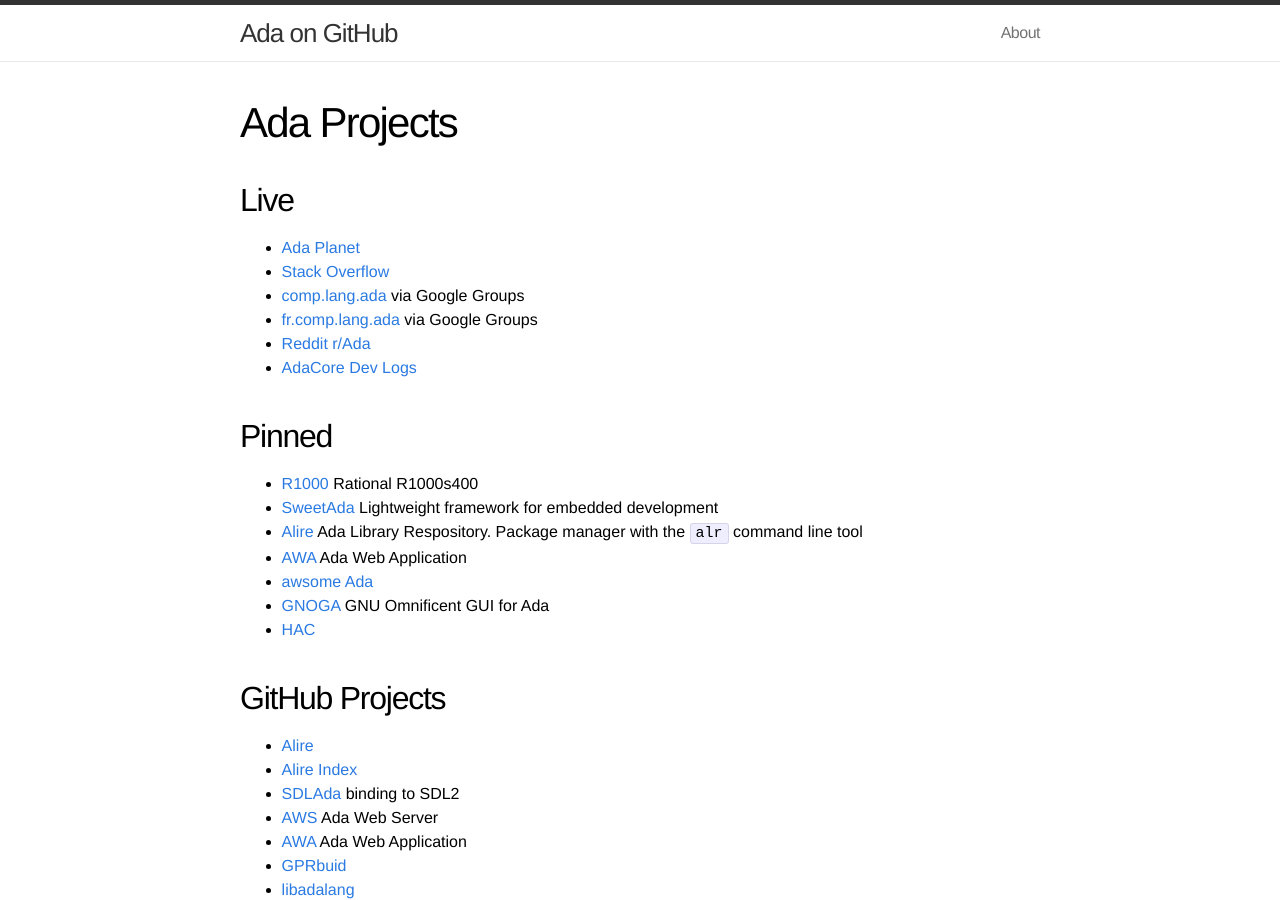
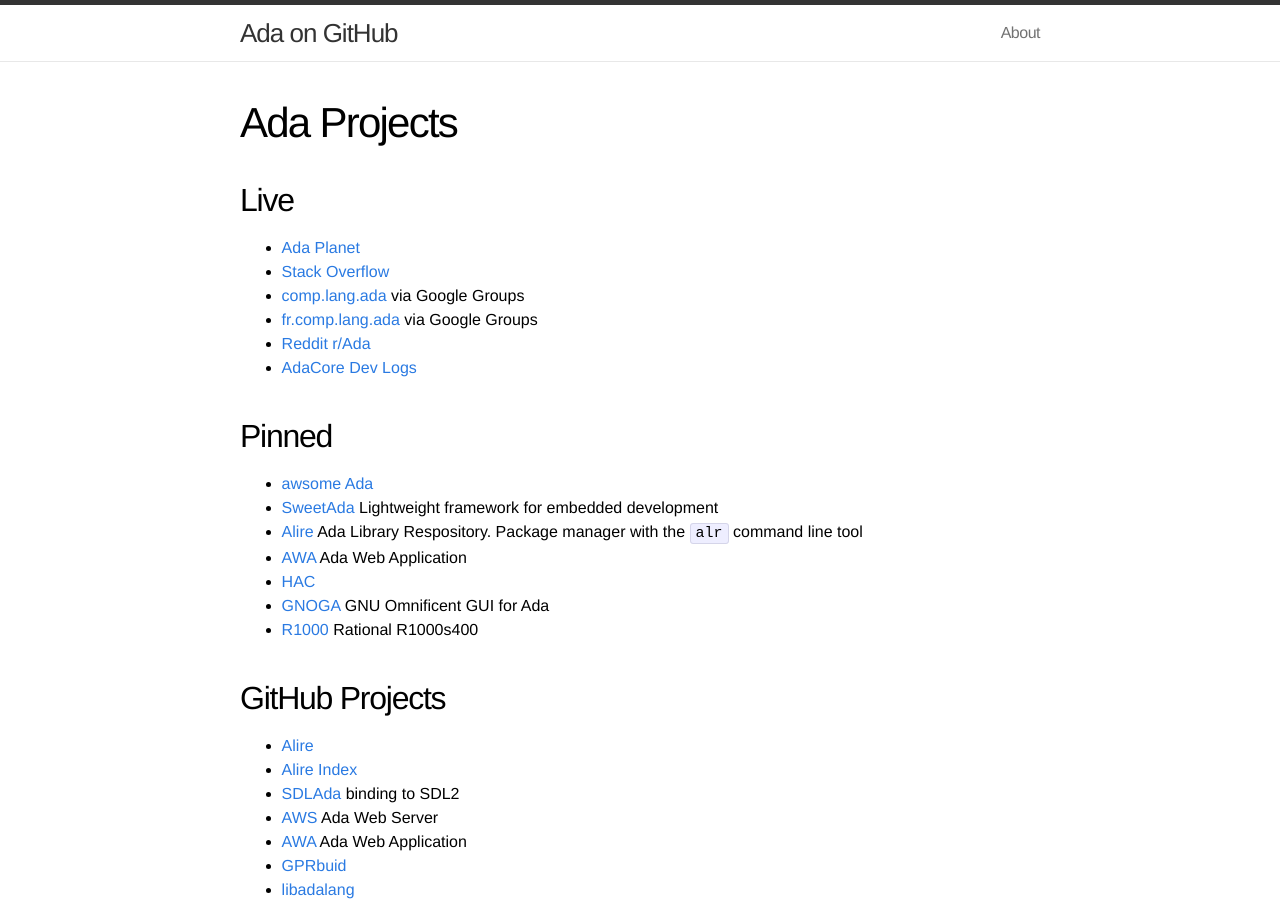
Before and after one commit to quornings/quornings.github.io, a Jekyll site: the page built from ada.md, in a window 1280 px wide and 900 px high. Built offline with Jekyll 4.4.1, drawn with Linux system fonts in a browser that asks for light colours.

Commit message:
Reorder Pinned section.

```diff
--- a/ada.md
+++ b/ada.md
@@ -14,14 +14,14 @@ title: Ada Projects
 
 ## Pinned
 
-- [R1000](http://datamuseum.dk/wiki/Rational/R1000s400) Rational R1000s400
+- [awsome Ada](https://github.com/ohenley/awesome-ada)
 - [SweetAda](http://www.sweetada.org) Lightweight framework for embedded development
 - [Alire](https://alire.ada.dev) Ada Library Respository. Package
   manager with the `alr` command line tool
 - [AWA](https://ada-awa.readthedocs.io/) Ada Web Application
-- [awsome Ada](https://github.com/ohenley/awesome-ada)
+- [HAC](https://hacadacompiler.sourceforge.io)
 - [GNOGA](http://gnoga.com) GNU Omnificent GUI for Ada
-- [HAC](https://hacadacompiler.sourceforge.io)
+- [R1000](http://datamuseum.dk/wiki/Rational/R1000s400) Rational R1000s400
 
 ## GitHub Projects
 
```
